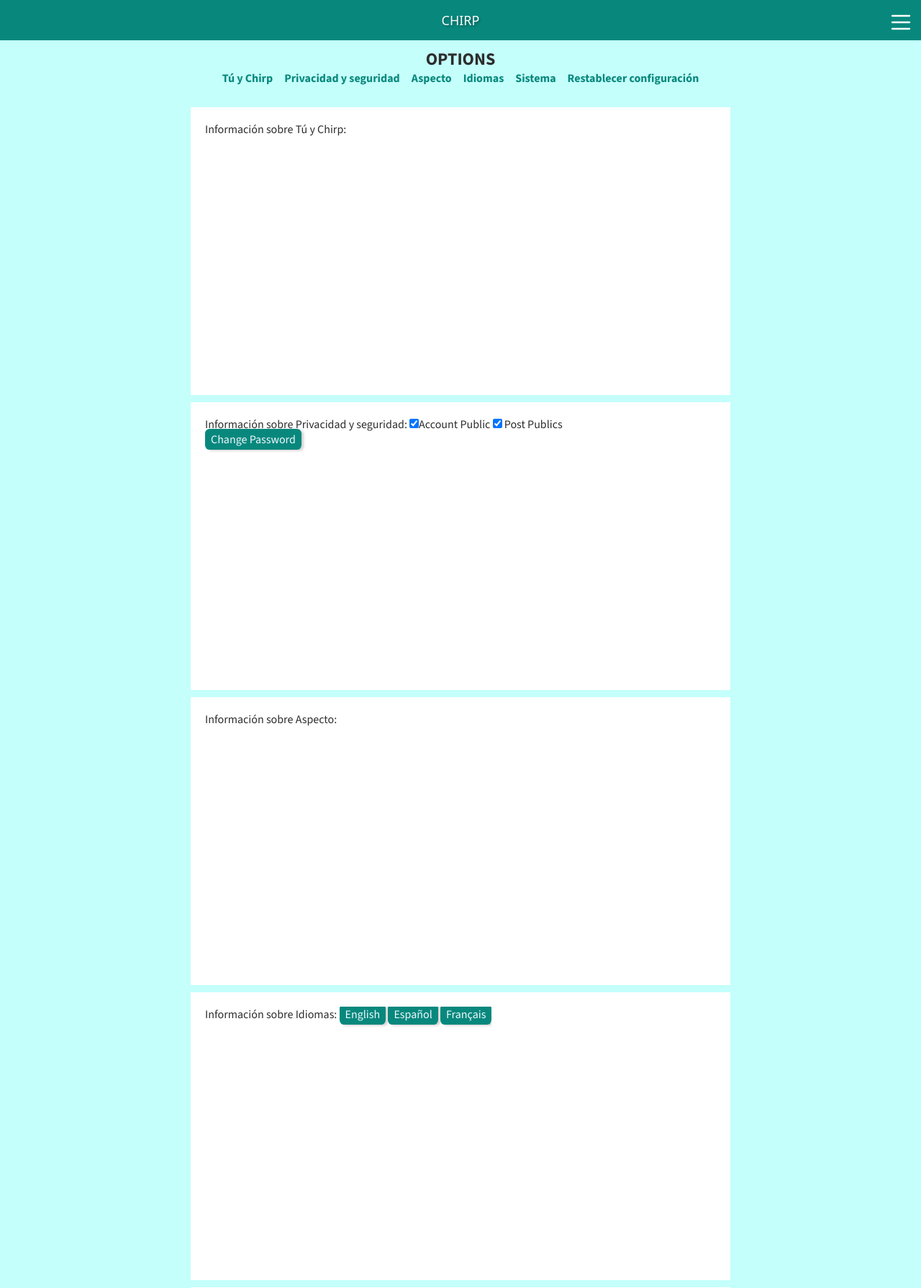
After one commit to KaruzG/chirp, a PHP site: page /public/pages/options.html in a window 1280 px wide. The commit adds this page. Shown: the top 1790 px of the page at 72% size. Run offline with PHP 8.4, Linux system fonts and the light colour scheme; style sheets or scripts are compiled from the project's sources; some web fonts are replaced.

Commit message:
Cambio en la interfaz. Ahora de otra manera.

```diff
--- a/public/css/options.css
+++ b/public/css/options.css
@@ -1,115 +1,72 @@
-html {
-  scroll-behavior: smooth;
-}
 body {
   margin: 0;
-  font-family: "Source-Sans-Pro";
+  padding: 0;
+  font-family: Arial, sans-serif;
+  background-color: #c4fffb;
+  min-height: 100vh;
 }
+
+header {
+  background-color: #08887d;
+  color: #fff;
+  padding: 10px;
+  text-align: center;
+}
+
+nav {
+  background-color: #c4fffb;
+  padding: 10px;
+  text-align: center;
+}
+
+nav ul {
+  list-style: none;
+  padding: 0;
+  margin: 0;
+}
+
+nav li {
+  margin-bottom: 10px;
+}
+
+nav a {
+  text-decoration: none;
+  color: #08887d;
+  font-weight: bold;
+}
+
+.info-container {
+  display: flex;
+  /* flex-direction: column; */
+  flex-wrap: row wrap;
+  background-color: #fff;
+  padding: 20px;
+  margin-top: 10px;
+  width: 750px;
+  text-align: left;
+  height: 400px;
+}
+
 a {
   text-decoration: none;
 }
-.container {
-  /*max-width: 1224px;*/
-  margin: 0 auto;
-}
-.menu {
-  background-color: #08887d;
-}
-.menu nav {
-  padding: 0.25rem 0;
-}
-.menu ul {
-  margin-left: 6rem;
-}
-.menu li {
-  list-style-type: none;
-}
-.menu li a {
-  text-decoration: none;
-  color: white;
-}
-#A1 {
-  display: grid;
-  grid-template-columns: 1fr;
-  column-gap: 2rem;
-  width: 100%;
-  margin: 0;
-}
-.columna {
-  flex: 1;
-  padding: 20px;
-  border: 1px solid #c4fffb;
-  background-color: #c4fffb;
-}
-.menu-lateral {
-  margin-top: 4rem;
-}
-.menu-lateral ul {
-  list-style-type: none;
-  margin: 0;
-  padding: 0;
-}
-.menu-lateral li {
-  margin-bottom: 1rem;
-}
-.menu-lateral a {
-  text-decoration: none;
-  color: #2e2e2e;
-}
-.right {
-  margin-top: 4rem;
-  margin-right: 2rem;
-  margin-bottom: 4rem;
-  height: calc(100% - 12rem);
-}
+
 .btn {
   background-color: #08887d;
   color: aliceblue;
   padding: 0.25rem 0.5rem;
   box-shadow: 0.2rem 0.1rem 0.2rem lightgrey;
   cursor: pointer;
-  font-family: "Source-Sans-Pro";
 }
+
 .btn--reset {
   border-radius: 0.4rem;
 }
-/*DESKTOP*/
-@media screen and (min-width: 768px) {
-  #A1 {
-    display: grid;
-    grid-template-columns: 1fr 2fr;
-    column-gap: 2rem;
-    width: 100%;
-    margin: 0;
+
+@media only screen and (min-width: 768px) {
+  .menu ul {
+    display: flex;
+    -moz-column-gap: 1rem;
+         column-gap: 1rem;
   }
-  .columna {
-    height: 90vh;
-  }
-}
-
-@font-face {
-  font-family: "Source-Sans-Pro";
-  src:
-    local("Source-Sans-Pro"),
-    url("source-sans-pro.regular.ttf") format("truetype");
-}
-
-/*
-#A1 {
-  background-color: #c4fffb;
-  text-align: center;
-  flex: 0 0 200px;
-  height: 100vh;
-  padding: 20px;
-  border: 1px solid #ccc;
-}
-
-#A2 {
-  background-color: #c4fffb;
-  text-align: center;
-  flex: 0 0 200px;
-  height: 100vh;
-  padding: 20px;
-  border: 1px solid #ccc;
-}
-*/
+}/*# sourceMappingURL=options.css.map */
--- a/public/css/options.scss
+++ b/public/css/options.scss
@@ -1,81 +1,55 @@
-/*
 body {
     margin: 0;
+    padding: 0;
     font-family: Arial, sans-serif;
+    background-color: #c4fffb;
+    min-height: 100vh;
+  }
+
+  header {
+    background-color: #08887d;
+    color: #fff;
+    padding: 10px;
+    text-align: center;
+  }
+
+  nav {
+    background-color: #c4fffb;
+    padding: 10px;
+    text-align: center;
+  }
+
+  nav ul {
+    list-style: none;
+    padding: 0;
+    margin: 0;
+  }
+
+  nav li {
+    margin-bottom: 10px;
+  }
+
+  nav a {
+    text-decoration: none;
+    color: #08887d;
+    font-weight: bold;
+  }
+
+  .info-container {
+    display: flex;
+    /* flex-direction: column; */
+    flex-wrap: row wrap;
+    background-color: #fff;
+    padding: 20px;
+    margin-top: 10px;
+    width: 750px;
+    text-align: left;
+    height: 400px;
+
   }
 
   a {
     text-decoration: none;
-}
-
-.container {
-    max-width: 1224px;
-    margin: 0 auto;
-}
-
-.menu {
-    background-color: #08887d;
-}
-
-.menu nav {
-    padding: 0.25rem 0;
-}
-
-.menu ul {
-    margin-left: 6rem;
-}
-
-.menu li {
-    list-style-type: none;
-}
-
-.menu li a {
-    text-decoration: none;
-    color: white;
-
-}
-
-#A1 {
-    display: grid;
-    grid-template-columns: 1fr 2fr;
-    column-gap: 2rem;
-    width: 100%;
-    margin: 0;
-}
-
-.columna {
-    flex: 1;
-    padding: 20px;
-    border: 1px solid #c4fffb;
-    height: 90vh;
-    background-color: #c4fffb;
-}
-
-.menu-lateral {
-    margin-top: 4rem;
-}
-
-.menu-lateral ul {
-    list-style-type: none;
-    margin: 0;
-    padding: 0;
-}
-
-.menu-lateral li {
-    margin-bottom: 1rem;
-}
-
-.menu-lateral a {
-    text-decoration: none;
-    color: #2e2e2e;
-    font-weight: bold;
-}
-
-.right {
-    margin-top: 4rem;
-    margin-right: 2rem;
-    margin-bottom: 4rem;
-    height: calc(100% - 12rem);
   }
 
   .btn {
@@ -90,106 +64,13 @@ a {
     border-radius: 0.4rem;
   }
 
-
-@media screen and (min-width: 450px) {
+  #box1{
 
   }
-*/
 
-body {
-    margin: 0;
-    font-family: Arial, sans-serif;
-}
-
-a {
-    text-decoration: none;
-}
-
-.container {
-    margin: 0 auto;
-    padding: 0 10px;
-}
-
-.menu {
-    background-color: #08887d;
-}
-
-.menu nav {
-    padding: 0.25rem 0;
-}
-
+  @media only screen and (min-width: 768px) {
     .menu ul {
-    margin: 0;
-    padding: 0;
-}
-
-.menu li {
-    list-style-type: none;
-}
-
-.menu li a {
-    text-decoration: none;
-    color: white;
-}
-
-#A1 {
       display: flex;
-    flex-direction: column;
-    width: 100%;
-    margin: 0;
-}
-
-.columna {
-    padding: 20px;
-    border: 1px solid #c4fffb;
-    background-color: #c4fffb;
-    margin-bottom: 20px;
-}
-
-.menu-lateral {
-    margin-top: 1rem;
-}
-
-.menu-lateral ul {
-    list-style-type: none;
-    margin: 0;
-    padding: 0;
-}
-
-.menu-lateral li {
-    margin-bottom: 1rem;
-}
-
-.menu-lateral a {
-    text-decoration: none;
-    color: #2e2e2e;
-    font-weight: bold;
-}
-
-.right {
-    margin-top: 1rem;
-    margin-bottom: 1rem;
-}
-
-.btn {
-    background-color: #08887d;
-    color: aliceblue;
-    padding: 0.25rem 0.5rem;
-    box-shadow: 0.2rem 0.1rem 0.2rem lightgrey;
-    cursor: pointer;
-}
-
-.btn--reset {
-    border-radius: 0.4rem;
-}
-
-@media (min-width: 768px) {
-    #A1 {
-        flex-direction: row;
-    }
-
-    .columna {
-        flex: 1;
-        margin: 0 10px;
+      column-gap: 1rem;
     }
   }
--- /dev/null
+++ b/public/pages/options.html
@@ -0,0 +1,94 @@
+<!DOCTYPE html>
+<html lang="es">
+  <head>
+    <meta charset="UTF-8" />
+    <meta name="viewport" content="width=device-width, initial-scale=1.0" />
+    <title>OPTIONS</title>
+    <link rel="stylesheet" href="../css/vars.css" />
+    <link rel="stylesheet" href="../css/index.css" />
+    <link rel="stylesheet" href="../css/reset.css" />
+    <link rel="stylesheet" href="../css/header.css" />
+    <link rel="stylesheet" href="../css/options.css">
+    <script defer src="../../components/chirpHeader.js"></script>
+  </head>
+
+  <body>
+    <chirp-header></chirp-header>
+    <nav class="menu">
+      <h1>OPTIONS</h1>
+      <ul>
+        <li><a href="#" onclick="showInfo('info-tu')">Tú y Chirp</a></li>
+        <li>
+          <a href="#" onclick="showInfo('info-privacidad')">Privacidad y seguridad</a>
+        </li>
+        <li><a href="#" onclick="showInfo('info-aspecto')">Aspecto</a></li>
+       <!--  <li><a href="#" onclick="showInfo('info-buscador')">Buscador</a></li> -->
+        <li><a href="#" onclick="showInfo('info-idiomas')">Idiomas</a></li>
+        <li><a href="#" onclick="showInfo('info-sistema')">Sistema</a></li>
+        <li>
+          <a href="#" onclick="showInfo('info-configuracion')"
+            >Restablecer configuración</a
+          >
+        </li>
+      </ul>
+    </nav>
+
+    <div id="info-tu" class="info-container">
+      <p>Información sobre Tú y Chirp:</p>
+    </div>
+    <div id="info-privacidad" class="info-container">
+      <div>
+        Información sobre Privacidad y seguridad:
+        <input
+          type="checkbox"
+          id="cbox1"
+          value="first_checkbox"
+          checked="checked">Account Public </input>
+        <input
+          type="checkbox"
+          id="cbox2"
+          checked="checked"
+          value="first_checkbox">
+        Post Publics </input>
+        <br>
+        <a id="reset_btn" class="btn btn--reset" href="#">Change Password</a>
+      </div>
+    </div>
+    <div id="info-aspecto" class="info-container">
+      <p>Información sobre Aspecto:</p>
+    </div>
+    <div id="info-idiomas" class="info-container">
+      <p>
+        Información sobre Idiomas:
+        <a id="reset_btn" class="btn btn--reset" href="#">English</a>
+        <a id="reset_btn" class="btn btn--reset" href="#">Español</a>
+        <a id="reset_btn" class="btn btn--reset" href="#">Français</a>
+      </p>
+    </div>
+    <div id="info-sistema" class="info-container">
+      <p>Información sobre Sistema:</p>
+    </div>
+    <div id="info-configuracion" class="info-container">
+      <p>
+        Información sobre Restablecer configuración:
+        <a id="reset_btn" class="btn btn--reset" href="#">Reset</a>
+      </p>
+    </div>
+
+    <script>
+      function showInfo(infoId) {
+        // Oculta todas las secciones de información
+        var infoContainers = document.getElementsByClassName("info-container");
+        for (var i = 0; i < infoContainers.length; i++) {
+          infoContainers[i].style.display = "none";
+        }
+
+        // Muestra la sección de información correspondiente al enlace clicado
+        var selectedInfo = document.getElementById(infoId);
+        if (selectedInfo) {
+          selectedInfo.style.display = "block";
+        }
+      }
+    </script>
+  </body>
+</html>
```
Also changed, not shown: 1 other file. Lines whose indentation alone changed are shown as unchanged.
